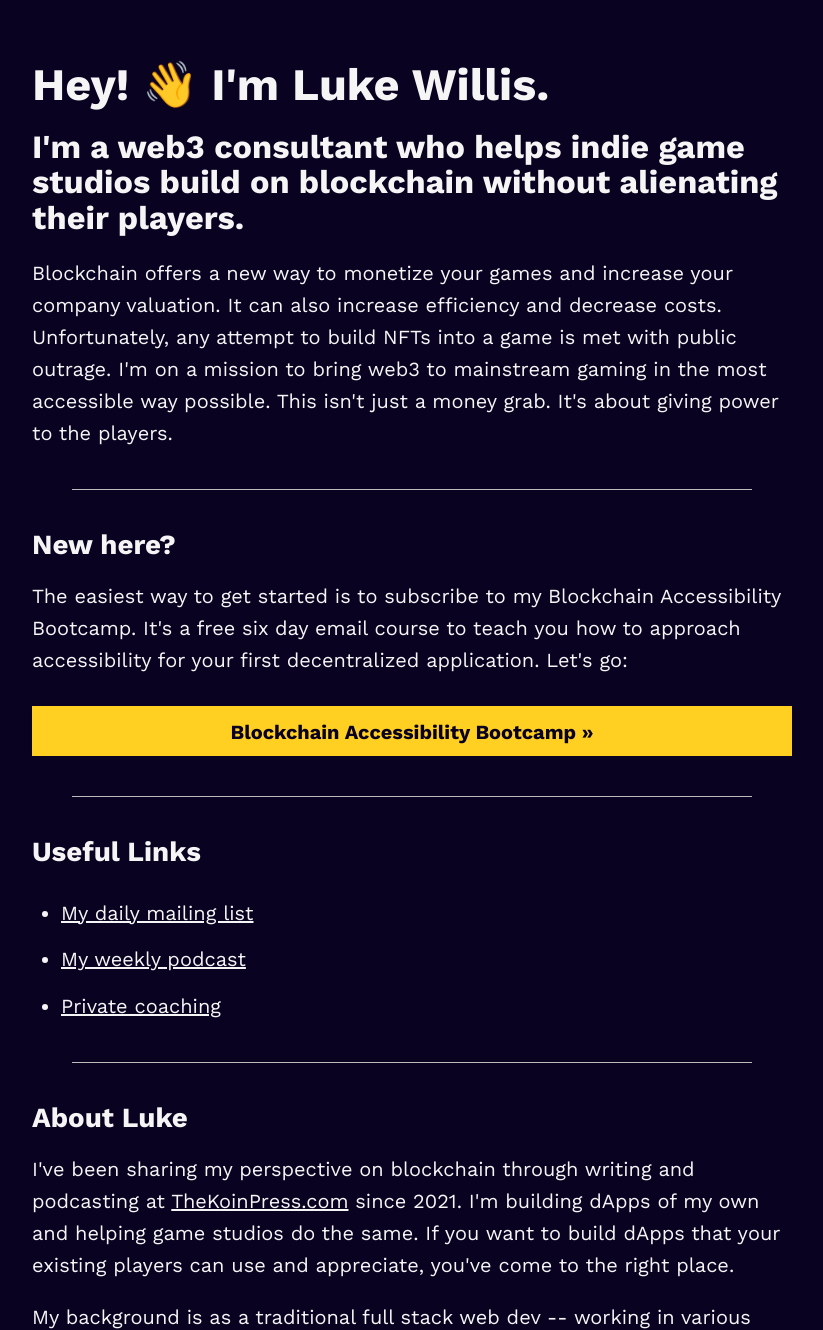
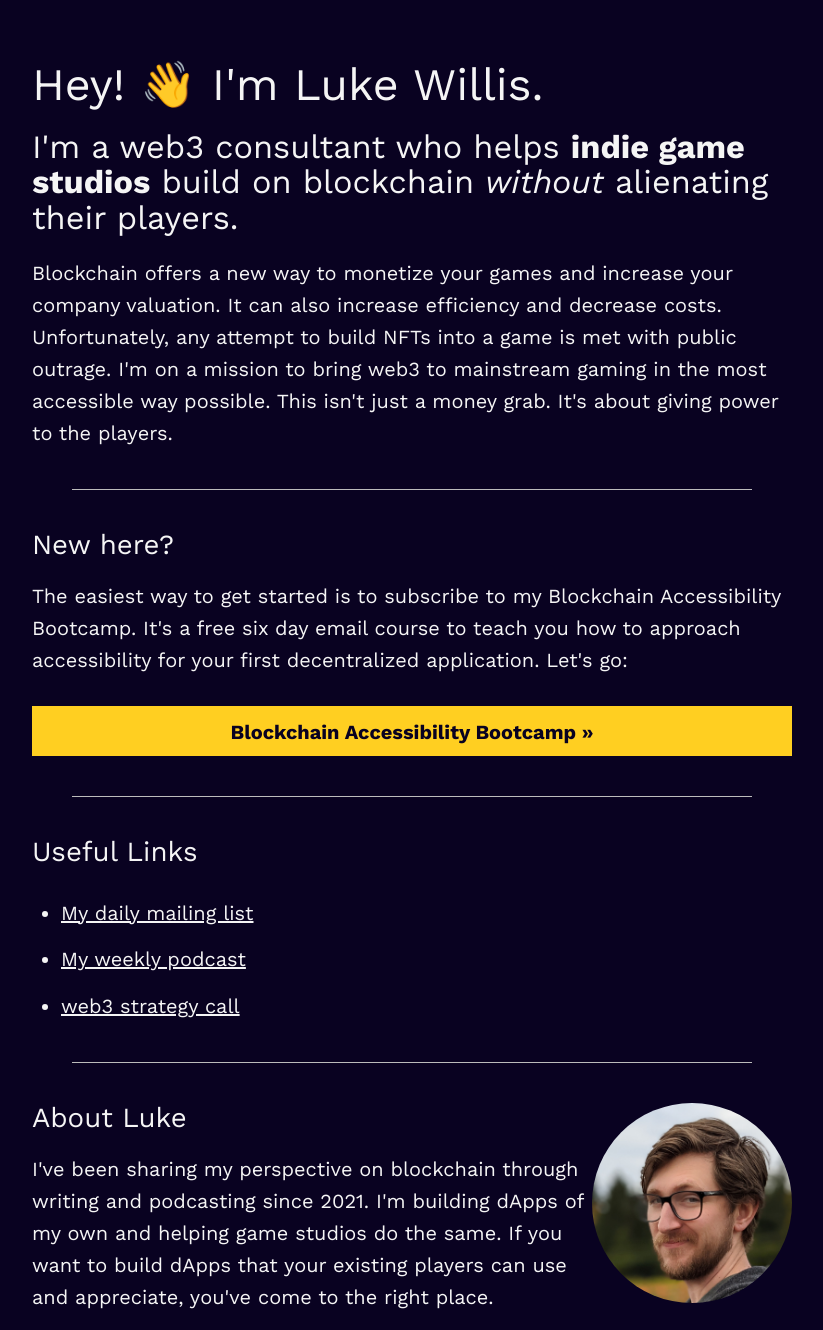
Before and after one commit to lukemwillis/lukewillis.com, a Gatsby site: page / in a window 1280 px wide. Shown: the part 40-1370 px from the top of the page, without its empty margins (228-1051 px from the left). Built offline with nearby package versions, Linux system fonts and the light colour scheme; Gatsby itself is replaced by a stand-in of ours.

Commit message:
Add image, change call name

```diff
--- /dev/null
+++ b/src/components/lukeImage.js
@@ -0,0 +1,8 @@
+import React from "react";
+import image from "../images/luke.jpg";
+
+export default function LukeImage() {
+    return (
+        <img style={{ borderRadius: "50%", float: "right", height: "10em" }} src={image} alt="Picture of Luke Willis" />
+    );
+}
--- a/src/pages/call.mdx
+++ b/src/pages/call.mdx
@@ -2,7 +2,7 @@
 title: It's Dangerous to Go Alone!
 ---
 
-# 1:1 Coaching Call
+# web3 strategy call
 
 ## Clear, actionable advice, guaranteed.
 
@@ -35,13 +35,13 @@ I'm confident you'll walk away from this call with a clear understanding of how
 
 ### Still have questions?
 
-If you're not sure about setting up a coaching call, you can email me at [luke@thekoinpress.com](mailto:luke@thekoinpress.com). No hard sells. Just answers.
+If you're not sure about setting up a strategy call, you can email me at [luke@thekoinpress.com](mailto:luke@thekoinpress.com). No hard sells. Just answers.
 
 <hr />
 
 ### Let's talk
 
-If you're ready to go down the rabbit hole and see what blockchain can do for your game studio, book a coaching call now:
+If you're ready to go down the rabbit hole and see what blockchain can do for your game studio, book a strategy call now:
 
 <a className="cta" href="//calendly.com/thekoinpress/private">Book now »</a>
 
--- a/src/pages/index.mdx
+++ b/src/pages/index.mdx
@@ -1,9 +1,12 @@
 ---
 title: Press Start
 ---
+
+import LukeImage from "../components/lukeImage";
+
 # Hey! 👋 I'm Luke Willis.
 
-## I'm a web3 consultant who helps indie game studios build on blockchain without alienating their players.
+## I'm a web3 consultant who helps **indie game studios** build on blockchain *without* alienating their players.
 
 Blockchain offers a new way to monetize your games and increase your company valuation. It can also increase efficiency and decrease costs. Unfortunately, any attempt to build NFTs into a game is met with public outrage. I'm on a mission to bring web3 to mainstream gaming in the most accessible way possible. This isn't just a money grab. It's about giving power to the players.
 
@@ -21,13 +24,15 @@ The easiest way to get started is to subscribe to my Blockchain Accessibility Bo
 
  - [My daily mailing list](//thekoinpress.com)
  - [My weekly podcast](//podcast.thekoinpress.com)
- - [Private coaching](/call)
+ - [web3 strategy call](/call)
 
 <hr />
 
+<LukeImage />
+
 ### About Luke
 
-I've been sharing my perspective on blockchain through writing and podcasting at <a href="//thekoinpress.com">TheKoinPress.com</a> since 2021. I'm building dApps of my own and helping game studios do the same. If you want to build dApps that your existing players can use and appreciate, you've come to the right place.
+I've been sharing my perspective on blockchain through writing and podcasting since 2021. I'm building dApps of my own and helping game studios do the same. If you want to build dApps that your existing players can use and appreciate, you've come to the right place.
 
 My background is as a traditional full stack web dev -- working in various languages, frameworks, and platforms. I've consulted for companies large and small in a variety of industries, lead and coached teams of developers, and built some pretty interesting software along the way. I typically work with the CEO and CTO to help set your web3 strategy, but I also speak developer and can help teach your teams blockchain fundamentals.
 
@@ -39,4 +44,4 @@ Blockchain accessibility is all about usability and communication. If you build
 
 If you're interested in exploring what blockchain can do for your games, let's book a call to discuss your questions and concerns. I'll help you understand whether blockchain is a good fit for your company and how to get started without alienating your players.
 
-<a className="cta" href="/call">Book a 1:1 Coaching Call »</a>
+<a className="cta" href="/call">Book a web3 strategy call »</a>
--- a/src/templates/layout.css
+++ b/src/templates/layout.css
@@ -129,7 +129,7 @@ h6 {
   padding: 0;
   margin: 0 0 1rem 0;
   color: inherit;
-  font-weight: 700;
+  font-weight: 400;
   text-rendering: optimizeLegibility;
   line-height: 1.1;
 }
```
Also changed, not shown: src/images/luke.jpg (added).
